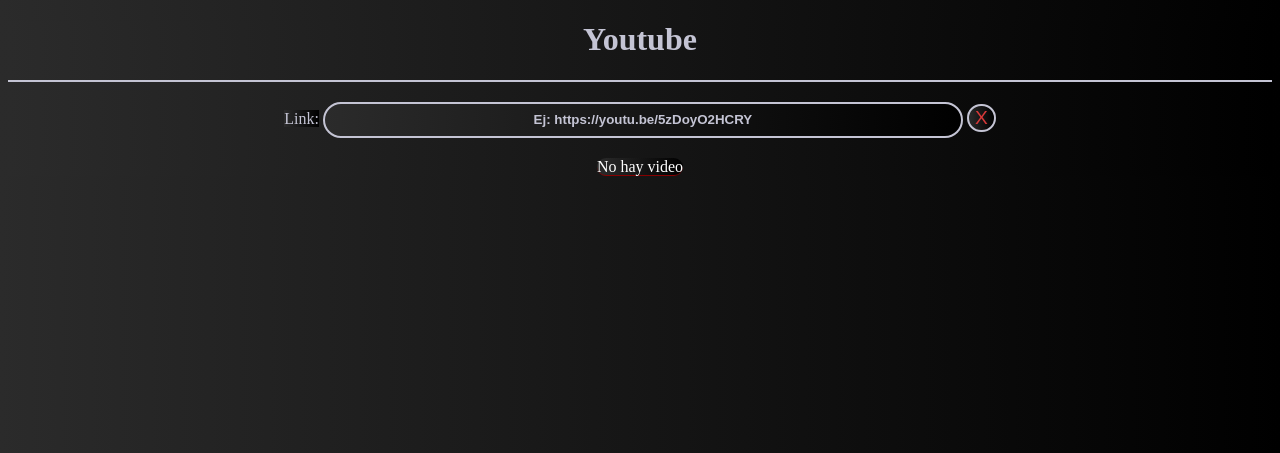
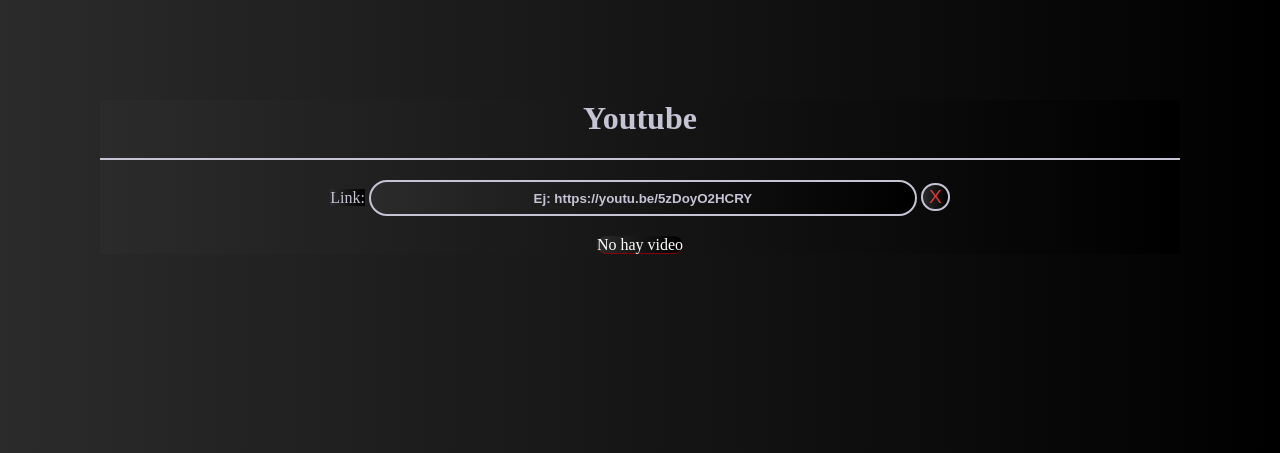
Before and after one commit to alextero21/Youtube-2, a PHP site: page / in a window 1280 px wide. Shown: the top 453 px of the page. Run offline with PHP 8.4, Linux system fonts and the light colour scheme.

Commit message:
Adding width and height screen

```diff
--- a/index.css
+++ b/index.css
@@ -3,6 +3,10 @@
     background: -webkit-linear-gradient(to right, #2b2b2b, #000000);  /* Chrome 10-25, Safari 5.1-6 */
     background: linear-gradient(to right, #2b2b2b, #000000); /* W3C, IE 10+/ Edge, Firefox 16+, Chrome 26+, Opera 12+, Safari 7+ */
 
+}
+
+body{
+    margin: 100px;
 }
 
 :root{
@@ -17,10 +21,6 @@
 
 #title h1{
     color:var(--secundary-color);
-}
-
-#caja-youtube-realtime{
-    text-align:center;
 }
 
 #span-input-youtube{
--- a/index.js
+++ b/index.js
@@ -9,8 +9,8 @@ $(document).ready(function(){
         var splitUrlYoutube=labelIconoYoutube.val().split('/');
 
 
-        const widthYoutube='1000';
-        const heightYoutube='800';
+        const widthYoutube=$(window).width()-20;
+        const heightYoutube=$(window).height()-30;
         const colorSecundary='var(--secundary-color)';
 
 
--- a/index.php
+++ b/index.php
@@ -1,7 +1,7 @@
 <!doctype html>
 <html>
   <head>
-  <title>Search</title>
+  <title>Youtube2</title>
   <link rel="stylesheet" href="index.css">
 
   <script src="https://code.jquery.com/jquery-3.6.0.min.js"></script>
```
